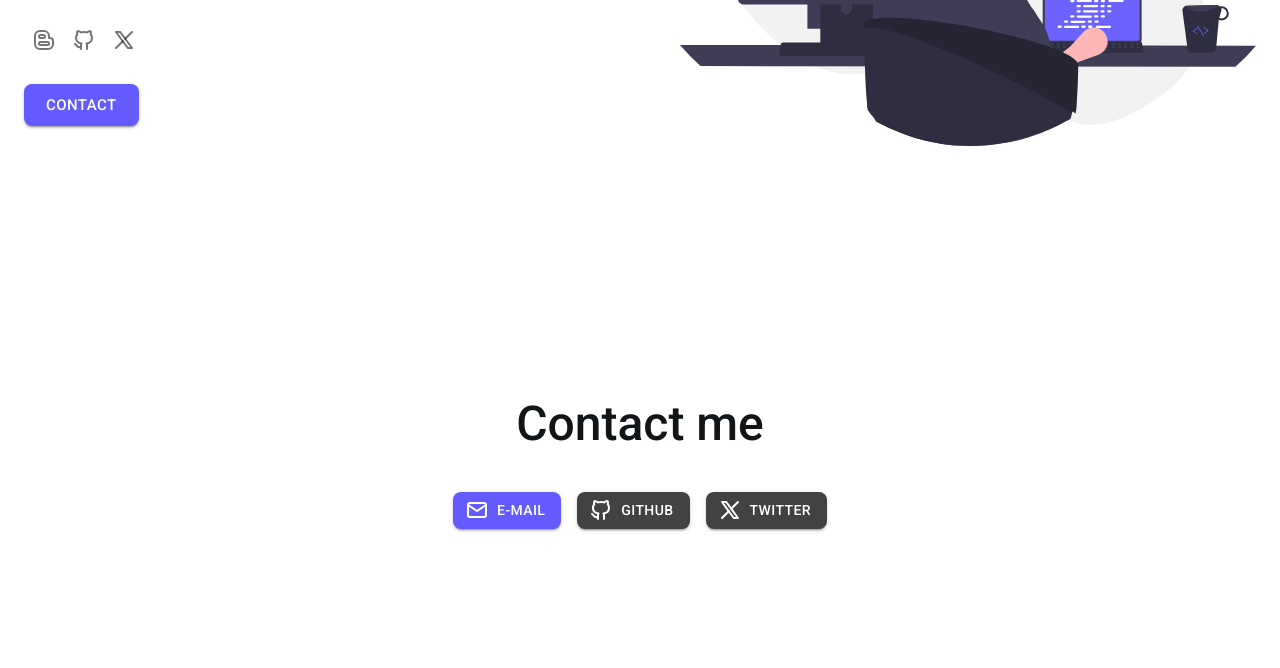
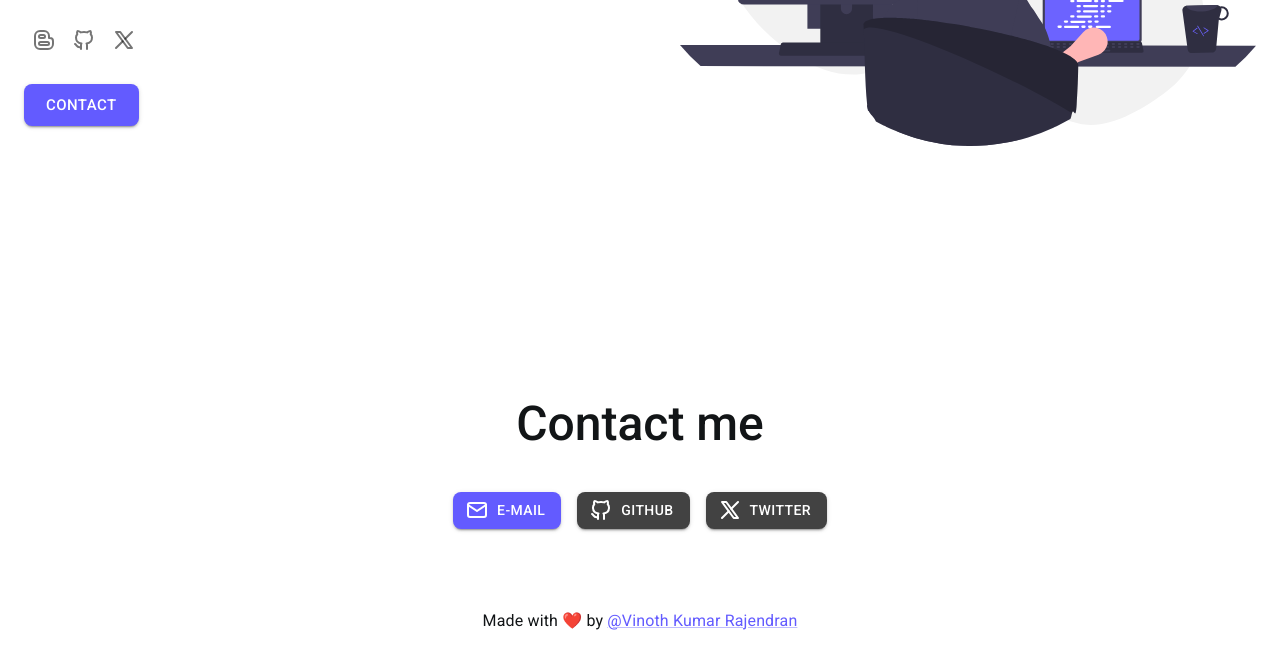
Before and after one commit to vinothvkr/vinothvkr.github.io, a React (Vite) app: page / in a window 1280 px wide. Shown: the part 508-1176 px from the top of the page. Built offline with nearby package versions, Linux system fonts and the light colour scheme; a web font is replaced by a local one.

Commit message:
add footer

```diff
--- /dev/null
+++ b/src/layout/Footer.tsx
@@ -0,0 +1,20 @@
+import { Box, Container, Link, Typography } from '@mui/material';
+
+export default function Footer() {
+  return (
+    <Box
+      component="footer"
+      sx={{
+        textAlign: 'center',
+        py: 5,
+        mt: 5,
+      }}
+    >
+      <Container>
+        <Typography component="div">
+          Made with ❤️ by <Link href="https://github.com/vinothvkr">@Vinoth Kumar Rajendran</Link>
+        </Typography>
+      </Container>
+    </Box>
+  );
+}
--- a/src/layout/Layout.tsx
+++ b/src/layout/Layout.tsx
@@ -2,6 +2,7 @@ import { Box, useTheme } from '@mui/material';
 import Header from './Header';
 import { Outlet } from 'react-router-dom';
 import { motion, useScroll, useSpring } from 'framer-motion';
+import Footer from './Footer';
 
 export default function Layout() {
   const theme = useTheme();
@@ -40,6 +41,8 @@ export default function Layout() {
       >
         <Outlet />
       </Box>
+
+      <Footer />
     </Box>
   );
 }
```
Also changed, not shown: src/components/logo/Logo.tsx (+1 -1 lines).
